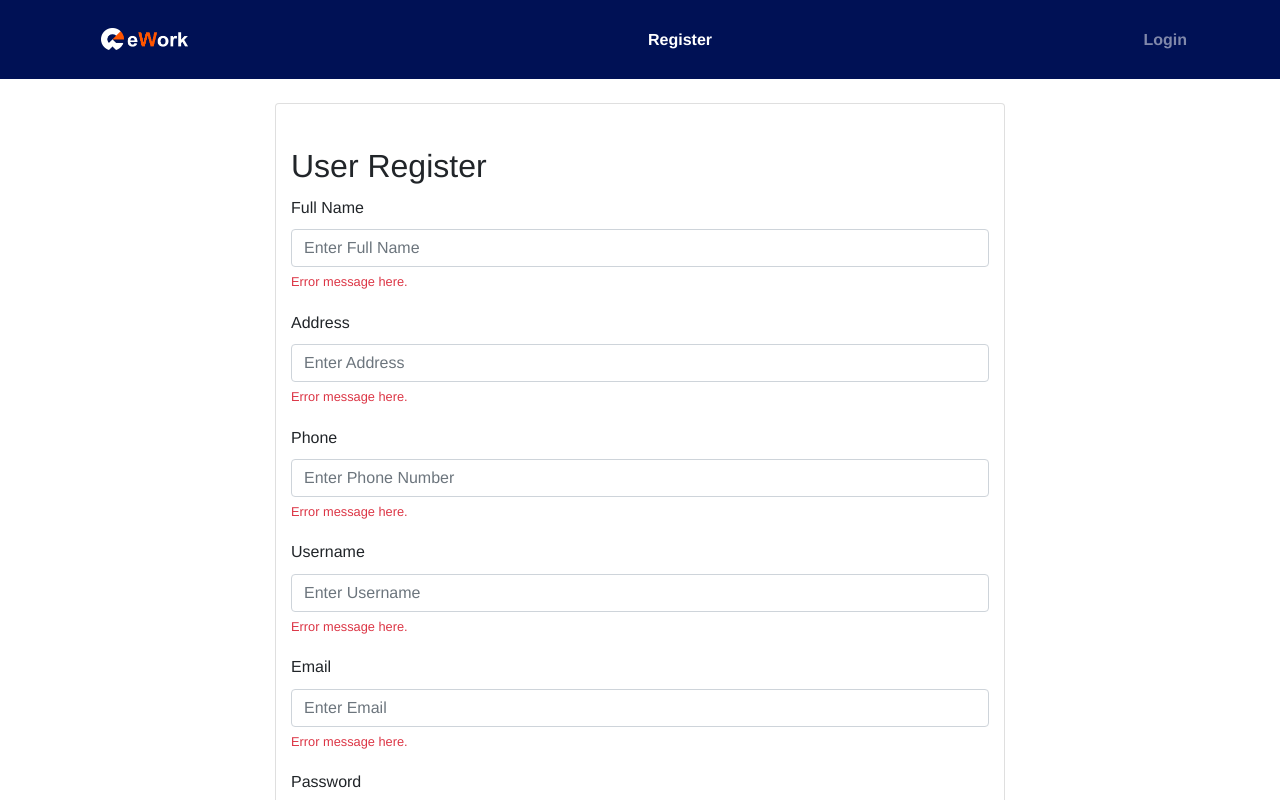
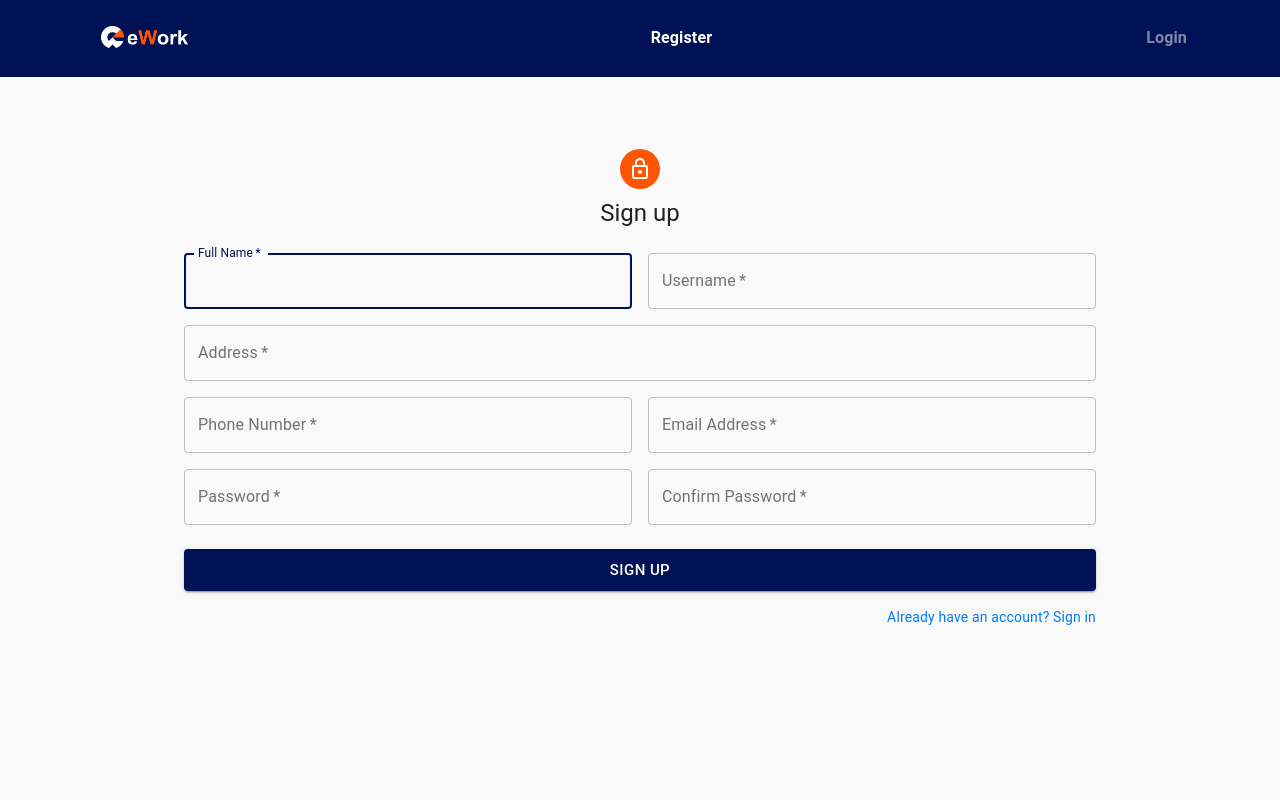
Before and after one commit to bethebikash/eWork-Frontend, a React (Create React App) app: page /register in a window 1280 px wide. Shown: the top 800 px of the page. Built offline with nearby package versions, Linux system fonts and the light colour scheme.

Commit message:
Design Update

```diff
--- a/package.json
+++ b/package.json
@@ -3,6 +3,8 @@
   "version": "0.1.0",
   "private": true,
   "dependencies": {
+    "@material-ui/core": "^4.10.2",
+    "@material-ui/icons": "^4.9.1",
     "@testing-library/jest-dom": "^4.2.4",
     "@testing-library/react": "^9.5.0",
     "@testing-library/user-event": "^7.2.1",
--- a/src/components/Router.js
+++ b/src/components/Router.js
@@ -5,10 +5,13 @@ import Home from './Home'
 import { Container } from 'react-bootstrap'
 import Register from './auth/Register'
 import Login from './auth/Login'
+import { ThemeProvider } from '@material-ui/core/styles'
+import theme from './Theme'
 
 const Router = () => {
   return (
     <BrowserRouter>
+      <ThemeProvider theme={theme}>
         <Nav />
         <Container>
           <Switch>
@@ -17,6 +20,7 @@ const Router = () => {
             <Route exact path="/login" component={Login} />
           </Switch>
         </Container>
+      </ThemeProvider>
     </BrowserRouter>
   )
 }
--- /dev/null
+++ b/src/components/Theme.js
@@ -0,0 +1,23 @@
+import { red } from '@material-ui/core/colors';
+import { createMuiTheme } from '@material-ui/core/styles';
+
+// A custom theme for this app
+const theme = createMuiTheme({
+  palette: {
+    primary: {
+      main: '#001155',
+      light: '#FFF'
+    },
+    secondary: {
+      main: '#FF5500',
+    },
+    error: {
+      main: red.A400,
+    },
+    background: {
+      default: '#F9F9F9',
+    },
+  },
+});
+
+export default theme;
--- a/src/components/auth/Login.js
+++ b/src/components/auth/Login.js
@@ -1,37 +1,99 @@
 import React from 'react'
-import { Card, Form, Button, Row, Col, Container } from 'react-bootstrap'
+import {Link} from 'react-router-dom'
+import Avatar from '@material-ui/core/Avatar'
+import Button from '@material-ui/core/Button'
+import CssBaseline from '@material-ui/core/CssBaseline'
+import TextField from '@material-ui/core/TextField'
+import FormControlLabel from '@material-ui/core/FormControlLabel'
+import Checkbox from '@material-ui/core/Checkbox'
+import Grid from '@material-ui/core/Grid'
+import Box from '@material-ui/core/Box'
+import LockOutlinedIcon from '@material-ui/icons/LockOutlined'
+import Typography from '@material-ui/core/Typography'
+import { makeStyles } from '@material-ui/core/styles'
+import Container from '@material-ui/core/Container'
+
+const useStyles = makeStyles((theme) => ({
+  paper: {
+    marginTop: theme.spacing(8),
+    display: 'flex',
+    flexDirection: 'column',
+    alignItems: 'center',
+  },
+  avatar: {
+    margin: theme.spacing(1),
+    backgroundColor: theme.palette.secondary.main,
+  },
+  form: {
+    width: '100%', // Fix IE 11 issue.
+    marginTop: theme.spacing(1),
+  },
+  submit: {
+    margin: theme.spacing(3, 0, 2),
+  },
+}))
 
 const Login = () => {
+  const classes = useStyles()
+
   return (
-    <Row>
-      <Col md={2}></Col>
-      <Col md={8}>
-        <Card className="my-4 py-3">
-          <Container>
-            <img src="" alt="" />
-            <h2>User Login</h2>
-            <Form>
-              <Form.Group controlId="forUsername">
-                <Form.Label>Username</Form.Label>
-                <Form.Control type="username" placeholder="Enter Username" />
-                <Form.Text className="text-danger">Error message here.</Form.Text>
-              </Form.Group>
-
-              <Form.Group controlId="forPassword">
-                <Form.Label>Password</Form.Label>
-                <Form.Control type="password" placeholder="Password" />
-                <Form.Text className="text-danger">Error message here.</Form.Text>
-              </Form.Group>
-
-              <Button block variant="primary" type="submit">
-                Submit
-              </Button>
-            </Form>
-          </Container>
-        </Card>
-      </Col>
-      <Col md={2}></Col>
-    </Row>
+    <Container component="main" maxWidth="xs">
+      <CssBaseline />
+      <div className={classes.paper}>
+        <Avatar className={classes.avatar}>
+          <LockOutlinedIcon />
+        </Avatar>
+        <Typography component="h1" variant="h5">
+          Login
+        </Typography>
+        <form className={classes.form} noValidate>
+          <TextField
+            variant="outlined"
+            margin="normal"
+            required
+            fullWidth
+            id="email"
+            label="Email Address"
+            name="email"
+            autoComplete="email"
+            autoFocus
+          />
+          <TextField
+            variant="outlined"
+            margin="normal"
+            required
+            fullWidth
+            name="password"
+            label="Password"
+            type="password"
+            id="password"
+            autoComplete="current-password"
+          />
+          <FormControlLabel
+            control={<Checkbox value="remember" color="primary" />}
+            label="Remember me"
+          />
+          <Button
+            type="submit"
+            fullWidth
+            size="large"
+            variant="contained"
+            color="primary"
+            className={classes.submit}
+          >
+            Sign In
+          </Button>
+          <Grid container>
+            <Grid item>
+              <Link to="/register">
+                Don't have an account? Sign Up
+              </Link>
+            </Grid>
+          </Grid>
+        </form>
+      </div>
+      <Box mt={8}></Box>
+    </Container>
   )
 }
 
--- a/src/components/auth/Register.js
+++ b/src/components/auth/Register.js
@@ -1,7 +1,39 @@
 import React, { useState } from 'react'
-import { Row, Col, Card, Container, Form, Button } from 'react-bootstrap'
+import { Link } from 'react-router-dom';
+import Avatar from '@material-ui/core/Avatar';
+import Button from '@material-ui/core/Button';
+import CssBaseline from '@material-ui/core/CssBaseline';
+import TextField from '@material-ui/core/TextField';
+import Grid from '@material-ui/core/Grid';
+import LockOutlinedIcon from '@material-ui/icons/LockOutlined';
+import Typography from '@material-ui/core/Typography';
+import { makeStyles } from '@material-ui/core/styles';
+import Container from '@material-ui/core/Container';
 
-const Register = () => {
+const useStyles = makeStyles((theme) => ({
+  paper: {
+    marginTop: theme.spacing(8),
+    marginBottom: theme.spacing(8),
+    display: 'flex',
+    flexDirection: 'column',
+    alignItems: 'center',
+  },
+  avatar: {
+    margin: theme.spacing(1),
+    backgroundColor: theme.palette.secondary.main,
+  },
+  form: {
+    width: '100%', // Fix IE 11 issue.
+    marginTop: theme.spacing(3),
+  },
+  submit: {
+    margin: theme.spacing(3, 0, 2),
+  },
+}));
+
+const Register = ()  => {
+  const classes = useStyles();
+
   const [formData, setFormData] = useState({
     name: '',
     address: '',
@@ -31,110 +63,133 @@ const Register = () => {
   }
 
   return (
-    <Row>
-      <Col md={2}></Col>
-      <Col md={8}>
-        <Card className="my-4 py-3">
-          <Container className="justify-content-center">
-            <img src="" alt="" />
-            <h2>User Register</h2>
-            <Form onSubmit={(e) => onSubmit(e)}>
-              <Form.Group controlId="forName">
-                <Form.Label>Full Name</Form.Label>
-                <Form.Control
-                  type="text"
+    <Container component="main" maxWidth="md">
+      <CssBaseline />
+      <div className={classes.paper}>
+        <Avatar className={classes.avatar}>
+          <LockOutlinedIcon />
+        </Avatar>
+        <Typography component="h1" variant="h5">
+          Sign up
+        </Typography>
+        <form className={classes.form} validate onSubmit={e=>onSubmit(e)}>
+          <Grid container spacing={2}>
+            <Grid item xs={12} md={6}>
+              <TextField
+                autoComplete="name"
+                name="name"
                 value={name}
-                  name="name"
-                  onChange={(e) => onChange(e)}
-                  placeholder="Enter Full Name"
+                onChange={e=>onChange(e)}
+                variant="outlined"
+                required
+                fullWidth
+                id="name"
+                label="Full Name"
+                autoFocus
               />
-                <Form.Text className="text-danger">Error message here.</Form.Text>
-              </Form.Group>
-              <Form.Group controlId="forAddress">
-                <Form.Label>Address</Form.Label>
-                <Form.Control
-                  type="text"
+            </Grid>
+            <Grid item xs={12} md={6}>
+              <TextField
+                autoComplete="username"
+                name="username"
+                value={username}
+                onChange={e=>onChange(e)}
+                variant="outlined"
+                required
+                fullWidth
+                id="username"
+                label="Username"
+              />
+            </Grid>
+            <Grid item xs={12}>
+              <TextField
+                variant="outlined"
+                required
+                fullWidth
+                id="address"
+                label="Address"
+                name="address"
                 value={address}
-                  name="address"
-                  onChange={(e) => onChange(e)}
-                  placeholder="Enter Address"
+                onChange={e=>onChange(e)}
+                autoComplete="address"
               />
-                <Form.Text className="text-danger">Error message here.</Form.Text>
-              </Form.Group>
-              <Form.Group controlId="forPhone">
-                <Form.Label>Phone</Form.Label>
-                <Form.Control
-                  type="text"
+            </Grid>
+            <Grid item xs={12} md={6}>
+              <TextField
+                variant="outlined"
+                required
+                fullWidth
+                id="phone"
+                label="Phone Number"
+                name="phone"
                 value={phone}
-                  name="phone"
-                  onChange={(e) => onChange(e)}
-                  placeholder="Enter Phone Number"
+                onChange={e=>onChange(e)}
+                autoComplete="phone"
               />
-                <Form.Text className="text-danger">Error message here.</Form.Text>
-              </Form.Group>
-              <Form.Group controlId="forUsername">
-                <Form.Label>Username</Form.Label>
-                <Form.Control
-                  type="username"
-                  value={username}
-                  name="username"
-                  onChange={(e) => onChange(e)}
-                  placeholder="Enter Username"
-                  autoComplete="username"
-                />
-                <Form.Text className="text-danger">Error message here.</Form.Text>
-              </Form.Group>
-              <Form.Group controlId="forEmail">
-                <Form.Label>Email</Form.Label>
-                <Form.Control
-                  type="email"
+            </Grid>
+            <Grid item xs={12} md={6}>
+              <TextField
+                variant="outlined"
+                required
+                fullWidth
+                id="email"
+                label="Email Address"
+                name="email"
                 value={email}
-                  name="email"
-                  onChange={(e) => onChange(e)}
-                  placeholder="Enter Email"
+                onChange={e=>onChange(e)}
                 autoComplete="email"
               />
-                <Form.Text className="text-danger">Error message here.</Form.Text>
-              </Form.Group>
-              <Form.Group controlId="forPassword">
-                <Form.Label>Password</Form.Label>
-                <Form.Control
+            </Grid>
+            <Grid item xs={12} md={6}>
+              <TextField
+                variant="outlined"
+                required
+                fullWidth
+                name="password"
+                value={password}
+                onChange={e=>onChange(e)}
+                label="Password"
                 type="password"
-                  value={password}
-                  name="password"
-                  onChange={(e) => onChange(e)}
-                  placeholder="Password"
+                id="password"
                 autoComplete="current-password"
               />
-                <Form.Text className="text-danger">Error message here.</Form.Text>
-              </Form.Group>
-              <Form.Group controlId="forcPassword">
-                <Form.Label>Confirm Password</Form.Label>
-                <Form.Control
-                  type="password"
+            </Grid>
+            <Grid item xs={12} md={6}>
+              <TextField
+                variant="outlined"
+                required
+                fullWidth
+                name="cPassword"
                 value={cPassword}
-                  name="cPassword"
-                  onChange={(e) => onChange(e)}
-                  placeholder="Confirm Password"
+                onChange={e=>onChange(e)}
+                label="Confirm Password"
+                type="cPassword"
+                id="cPassword"
                 autoComplete="current-password"
               />
-                {error==='cPassword' && <Form.Text className="text-danger">Error message here.</Form.Text> }
-              </Form.Group>
-              <Form.Group controlId="forImage">
-                <Form.Label>Image</Form.Label>
-                <Form.Control type="file" placeholder="Choose a Photo" />
-                <Form.Text className="text-danger">Error message here.</Form.Text>
-              </Form.Group>
-              <Button block variant="primary" type="submit">
-                Submit
+            </Grid>
+          </Grid>
+          <Button
+            type="submit"
+            variant="contained"
+            color="primary"
+            fullWidth
+            size="large"
+            className={classes.submit}
+          >
+            Sign Up
           </Button>
-            </Form>
+          <Grid container justify="flex-end">
+            <Grid item>
+              <Link to="/login">
+                Already have an account? Sign in
+              </Link>
+            </Grid>
+          </Grid>
+        </form>
+      </div>
     </Container>
-        </Card>
-      </Col>
-      <Col md={2}></Col>
-    </Row>
-  )
+  );
 }
 
 export default Register
```
Also changed, not shown: src/components/utils/Alert.js (added, +21 -0 lines), src/components/utils/Spinner.js (added, +14 -0 lines), 1 other file (tests, documents, lock files or other folders). Lines whose indentation alone changed are shown as unchanged.
